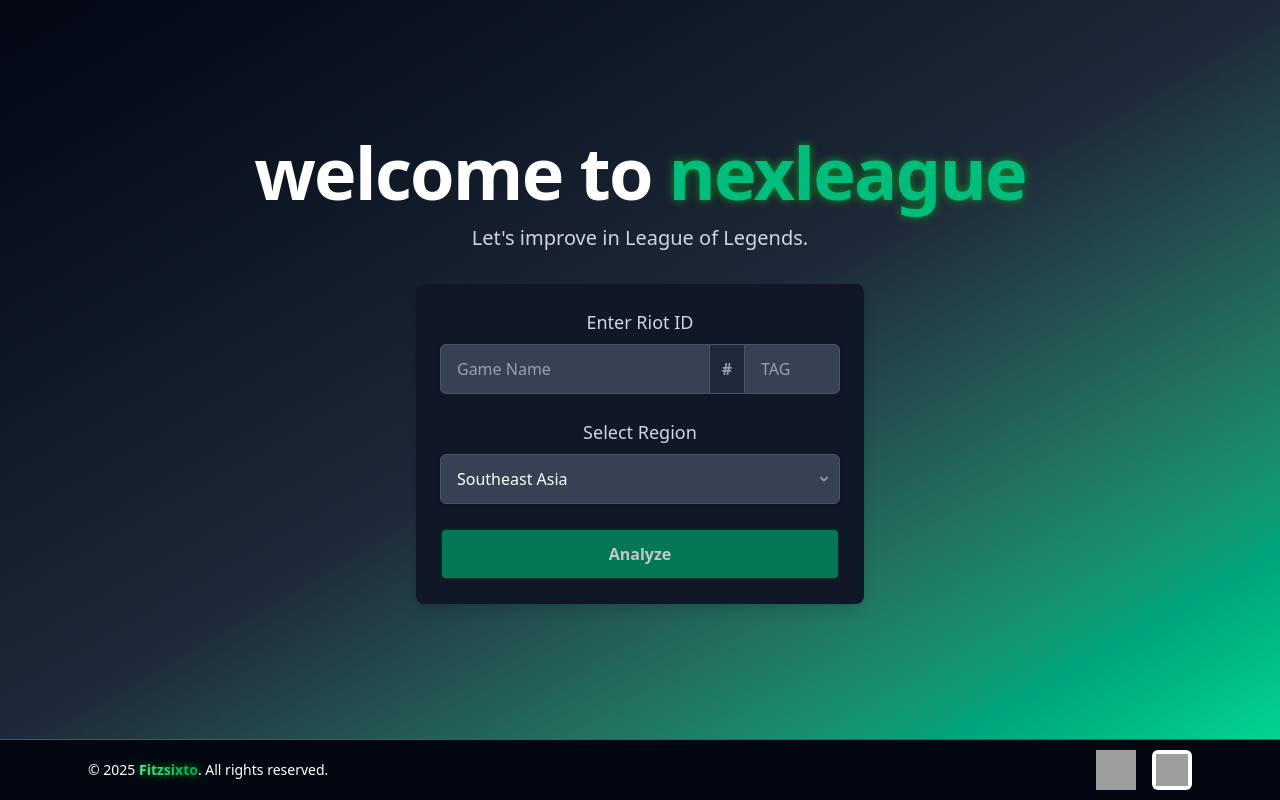
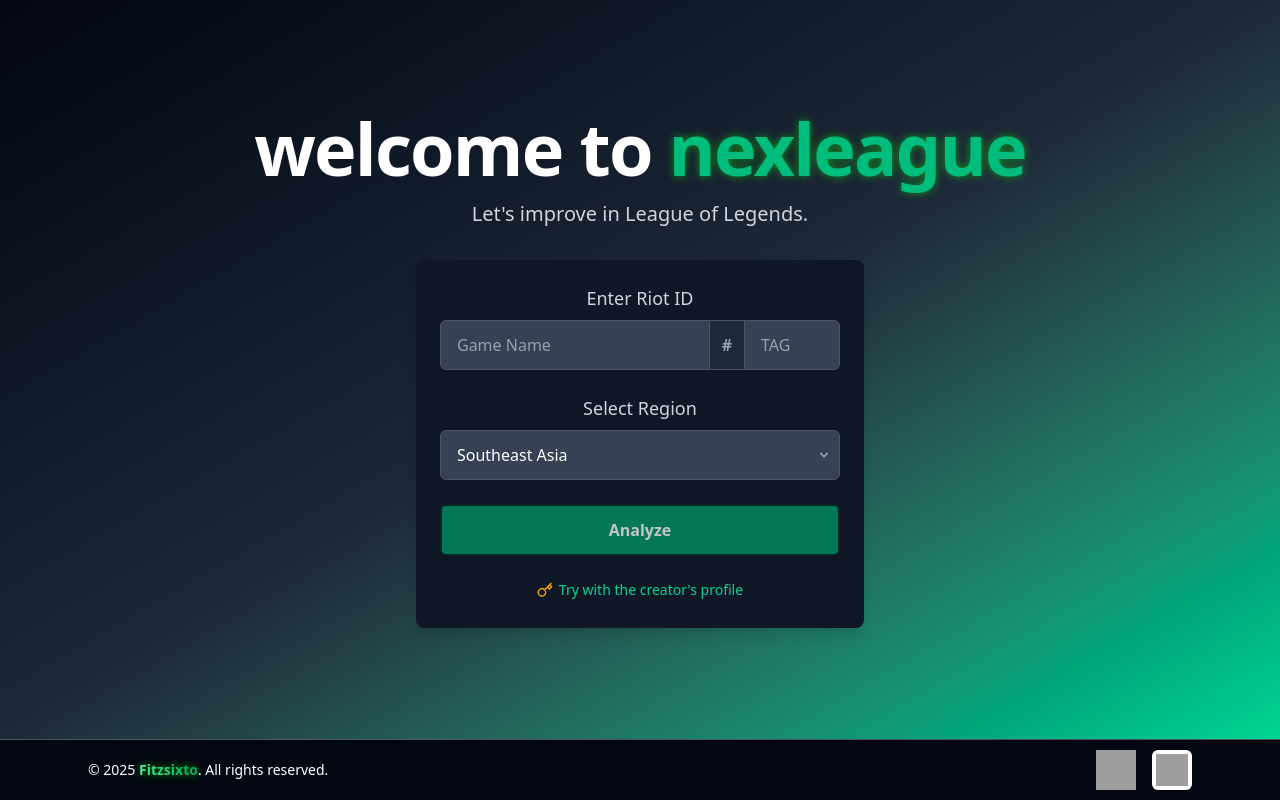
Before and after one commit to kulaizki/nexleague, a SvelteKit app: page / in a window 1280 px wide. Built offline with nearby package versions, Linux system fonts and the light colour scheme; grey boxes are pictures that could not be loaded.

Commit message:
feat: add button to set creator's profile for quick access in summoner search

```diff
--- a/src/routes/summoner-search.svelte
+++ b/src/routes/summoner-search.svelte
@@ -11,6 +11,13 @@
   let error = '';
 
   let currentLoadingMessage = loadingMessages[Math.floor(Math.random() * loadingMessages.length)];
+
+  function setCreatorProfile() {
+    gameName = 'kulaizki';
+    tagLine = 'ftz62';
+    region = 'Southeast Asia';
+    handleSubmit();
+  }
 
   async function handleSubmit() {
     if (!gameName.trim()) {
@@ -115,6 +122,17 @@
         {error}
       </div>
     {/if}
+
+    <div class="text-center">
+      <button
+        type="button"
+        on:click={setCreatorProfile}
+        class="hover:cursor-pointer text-sm text-emerald-400 hover:text-emerald-300 transition-colors duration-200 focus:outline-none inline-flex items-center"
+      >
+        <svg xmlns="http://www.w3.org/2000/svg" width="16" height="16" viewBox="0 0 24 24" fill="none" stroke="orange" stroke-width="2" stroke-linecap="round" stroke-linejoin="round" class="mr-1.5"><path d="M21 2l-2 2m-7.61 7.61a5.5 5.5 0 1 1-7.778 7.778 5.5 5.5 0 0 1 7.777-7.777zm0 0L15.5 7.5m0 0l3 3L22 7l-3-3m-3.5 3.5L19 4"></path></svg>
+        Try with the creator's profile
+      </button>
+    </div>
   </form>
 
   <div
```
